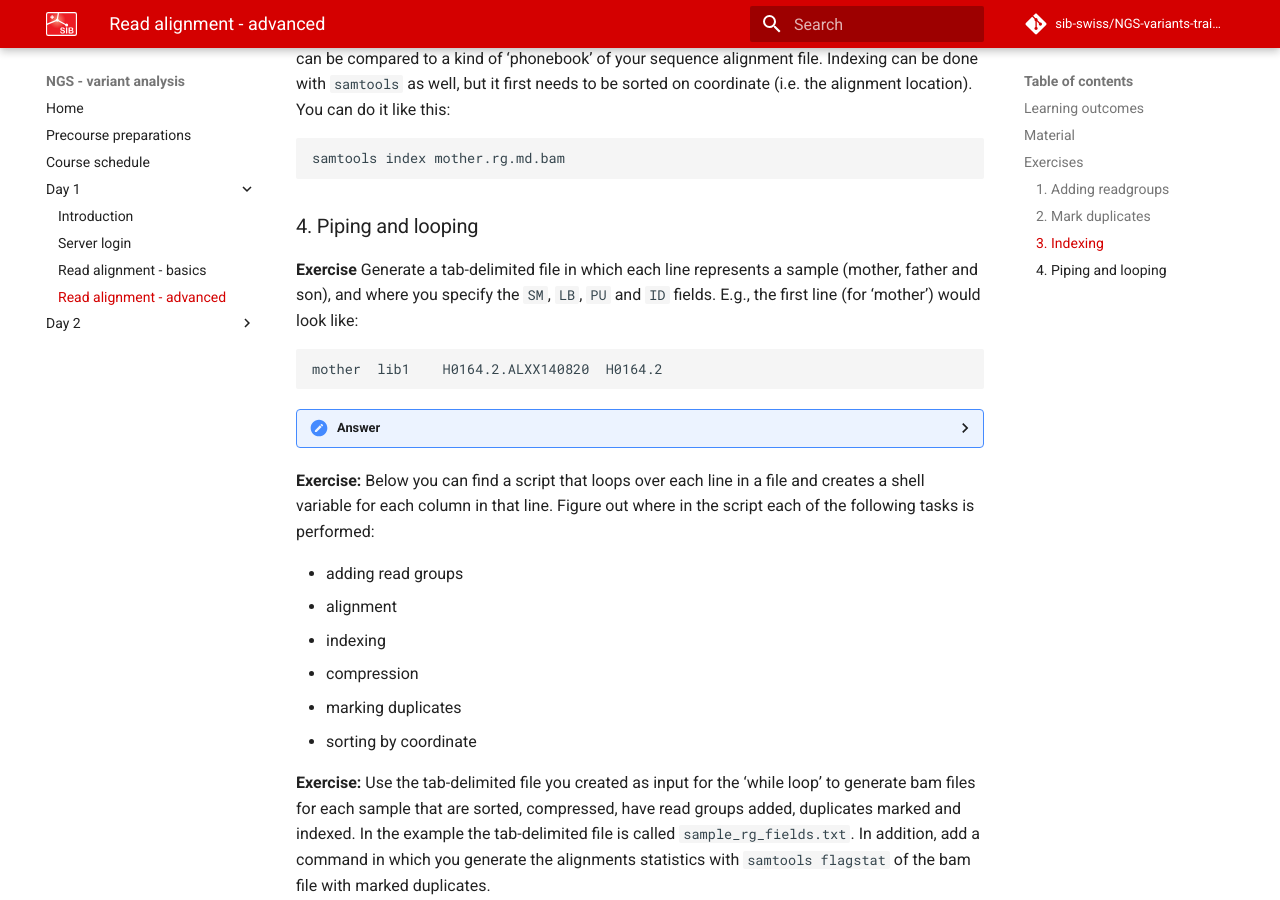
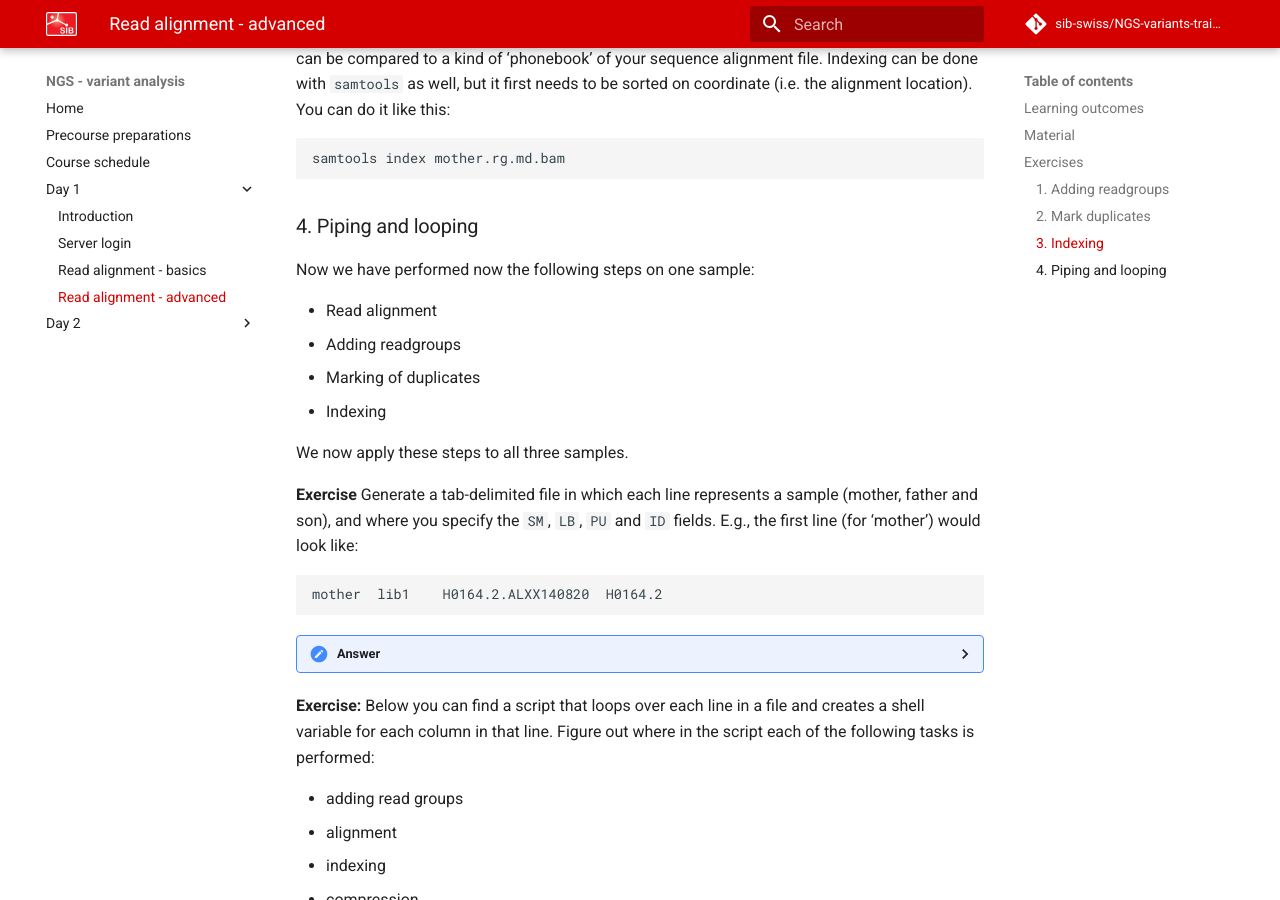
Before and after one commit to sib-swiss/NGS-variants-training, an MkDocs documentation site: the page built from docs/day1/alignment_advanced.md, in a window 1280 px wide and 900 px high, scrolled down 2166 px. Built offline with MkDocs 1.6.1 and Material for MkDocs 9.7.7, drawn with Linux system fonts in a browser that asks for light colours; comment, search, counter and statistics services are not loaded; the version menu is left out.

Commit message:
more explanation on steps

````diff
--- a/docs/day1/alignment_advanced.md
+++ b/docs/day1/alignment_advanced.md
@@ -138,6 +138,15 @@ samtools index mother.rg.md.bam
 
 ### 4. Piping and looping
 
+Now we have performed now the following steps on one sample:
+
+- Read alignment
+- Adding readgroups
+- Marking of duplicates
+- Indexing
+
+We now apply these steps to all three samples.
+
 **Exercise** Generate a tab-delimited file in which each line represents a sample (mother, father and son), and where you specify the `SM`, `LB`, `PU` and `ID` fields. E.g., the first line (for 'mother') would look like:
 
 ```
````
